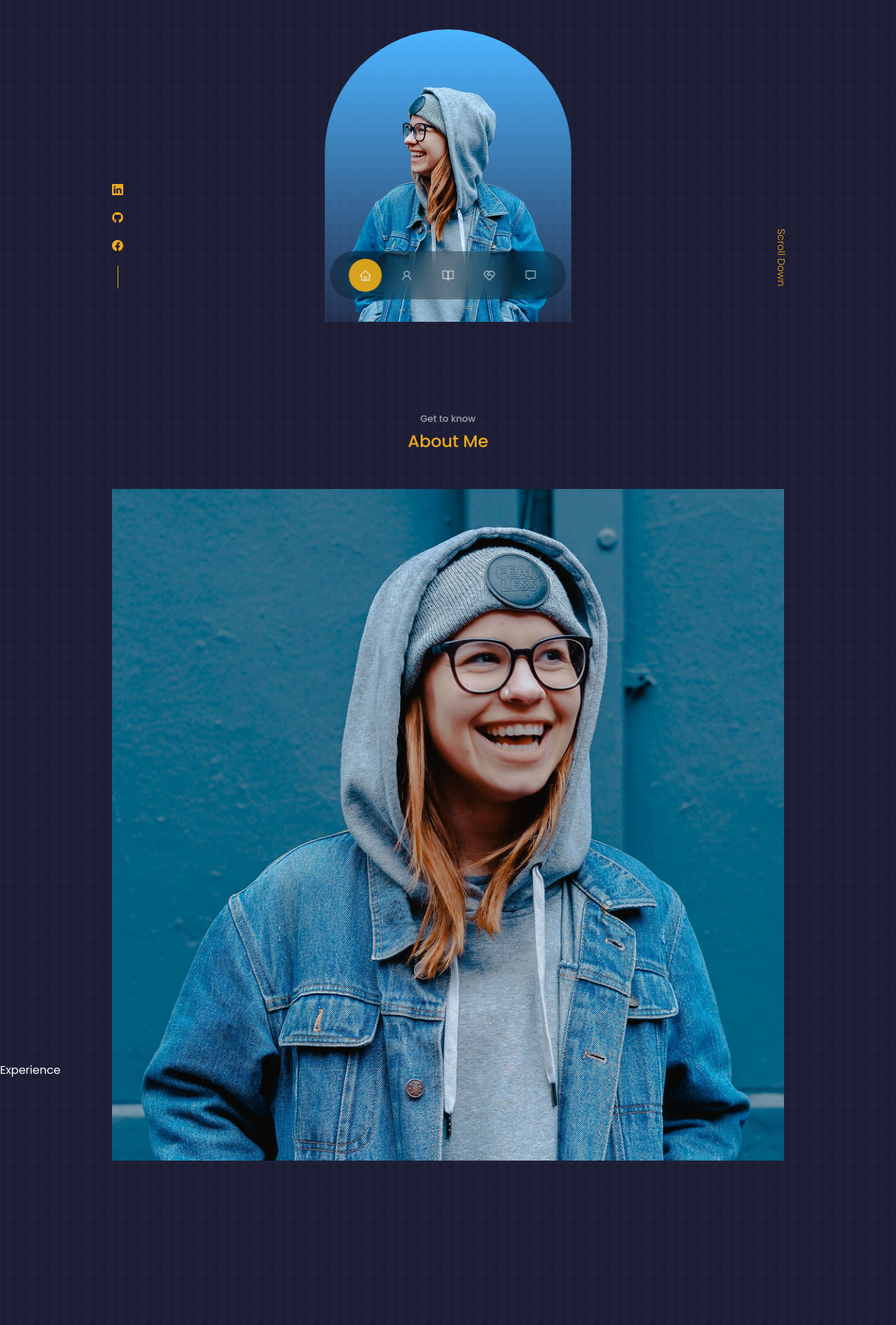
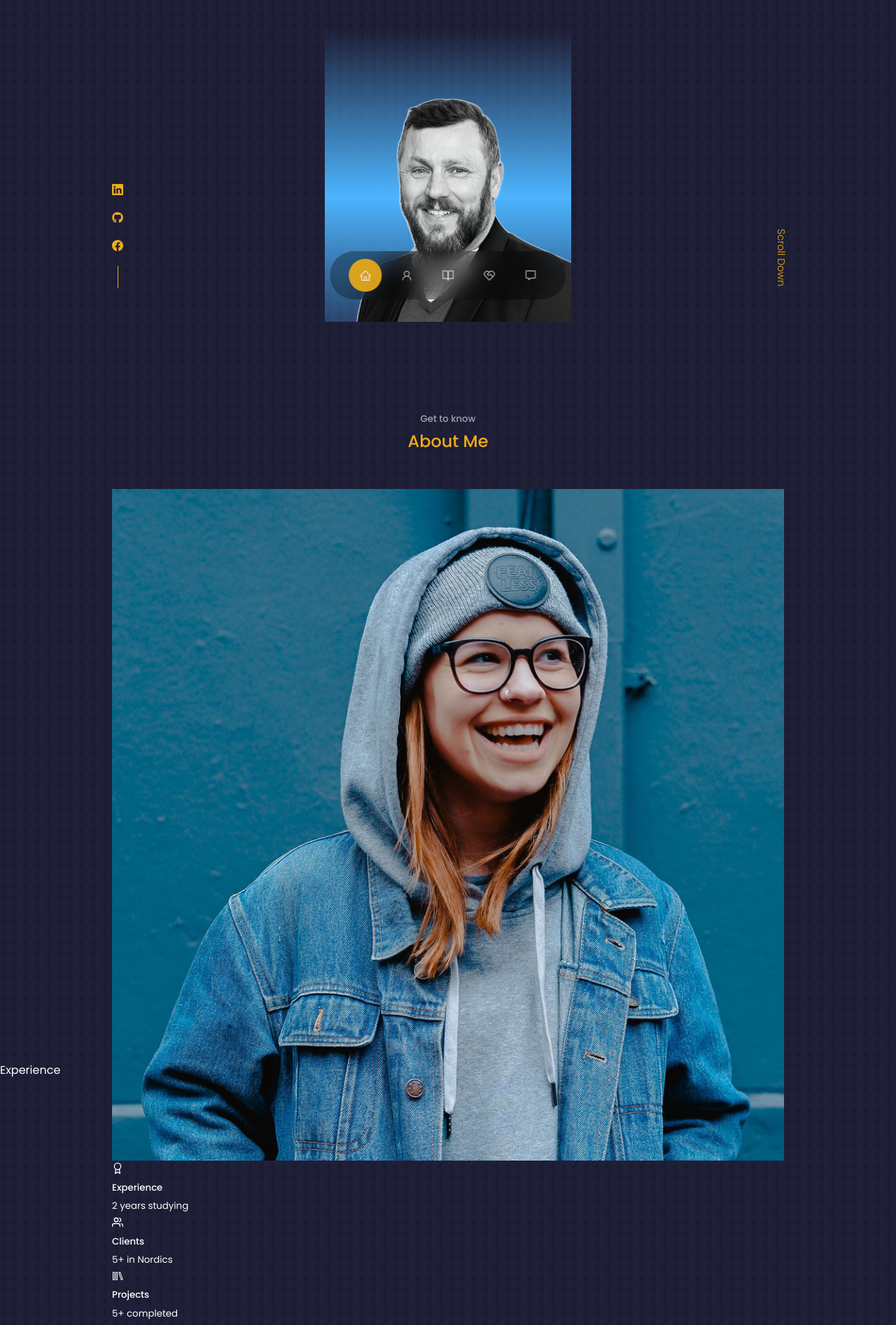
Before and after one commit to RichardChalk/portfolio, a React (Create React App) app: page / in a window 1280 px wide. Shown: the part 340-2234 px from the top of the page at 70% size. Built offline with nearby package versions, Linux system fonts and the light colour scheme.

Commit message:
Touching up header photo

```diff
--- a/src/components/about/About.jsx
+++ b/src/components/about/About.jsx
@@ -1,6 +1,9 @@
 import React from "react";
 import "./about.css";
 import ME from "../../assets/me-about.jpg";
+import { FiAward } from "react-icons/fi";
+import { FiUsers } from "react-icons/fi";
+import { VscLibrary } from "react-icons/vsc";
 
 const About = () => {
   return (
@@ -14,10 +17,34 @@ const About = () => {
             <img src={ME} alt="About portrait of Richard Chalk"></img>
           </div>
         </div>
+
         <div className="about__content">
           <div className="about__cards">
-            <article className="about__card"></article>
+            <article className="about__card">
+              <FiAward className="about__icon" />
+              <h5>Experience</h5>
+              <small>2 years studying</small>
+            </article>
+            <article className="about__card">
+              <FiUsers className="about__icon" />
+              <h5>Clients</h5>
+              <small>5+ in Nordics</small>
+            </article>
+            <article className="about__card">
+              <VscLibrary className="about__icon" />
+              <h5>Projects</h5>
+              <small>5+ completed</small>
+            </article>
           </div>
+
+          <p>
+            I migrated from England 1997 and I am currently living in Vällingby
+            with my wife and 3 children.
+          </p>
+
+          <a href="#contact" className="btn btn-primary">
+            Let's talk
+          </a>
         </div>
       </div>
     </section>
--- a/src/components/header/Header.jsx
+++ b/src/components/header/Header.jsx
@@ -1,8 +1,8 @@
 import React from "react";
 import "./header.css";
 import CTA from "./CTA";
-import ME from "../../assets/me.png";
-//import ME from "../../assets/me.JPG";
+// import ME from "../../assets/me.png";
+import ME from "../../assets/me.JPG";
 import HeaderSocials from "./HeaderSocials";
 
 const Header = () => {
--- a/src/components/header/header.css
+++ b/src/components/header/header.css
@@ -42,27 +42,28 @@ header {
 
 /* Image ====================================== */
 .me {
-  /* background: var(--colour-primary); */
-  background: linear-gradient(var(--colour-primary-header-image), transparent);
+  background: linear-gradient(
+    transparent,
+    var(--colour-primary-header-image),
+    transparent
+  );
   width: 22rem;
   height: 30rem;
   position: absolute;
   left: calc(50% - 11rem);
-  /* left: 50%;
-  transform: translateX(-50%); */
   margin-top: 4rem;
-  border-radius: 12rem 12rem 0 0;
+  /* border-radius: 2rem 2rem 0 0; */
   overflow: hidden;
   padding: 5rem 1.5rem 1.5rem 1.5rem;
   /* Needed for my own image? */
-  /* padding: 5rem 0 0 0; */
+  padding: 5rem 0 0 0;
 }
 
 /* Needed for my own image? */
-/* .me > img {
+.me > img {
   width: 24rem;
   height: 24rem;
-} */
+}
 
 /* Scroll Down text ====================================== */
 .scroll__down {
```
